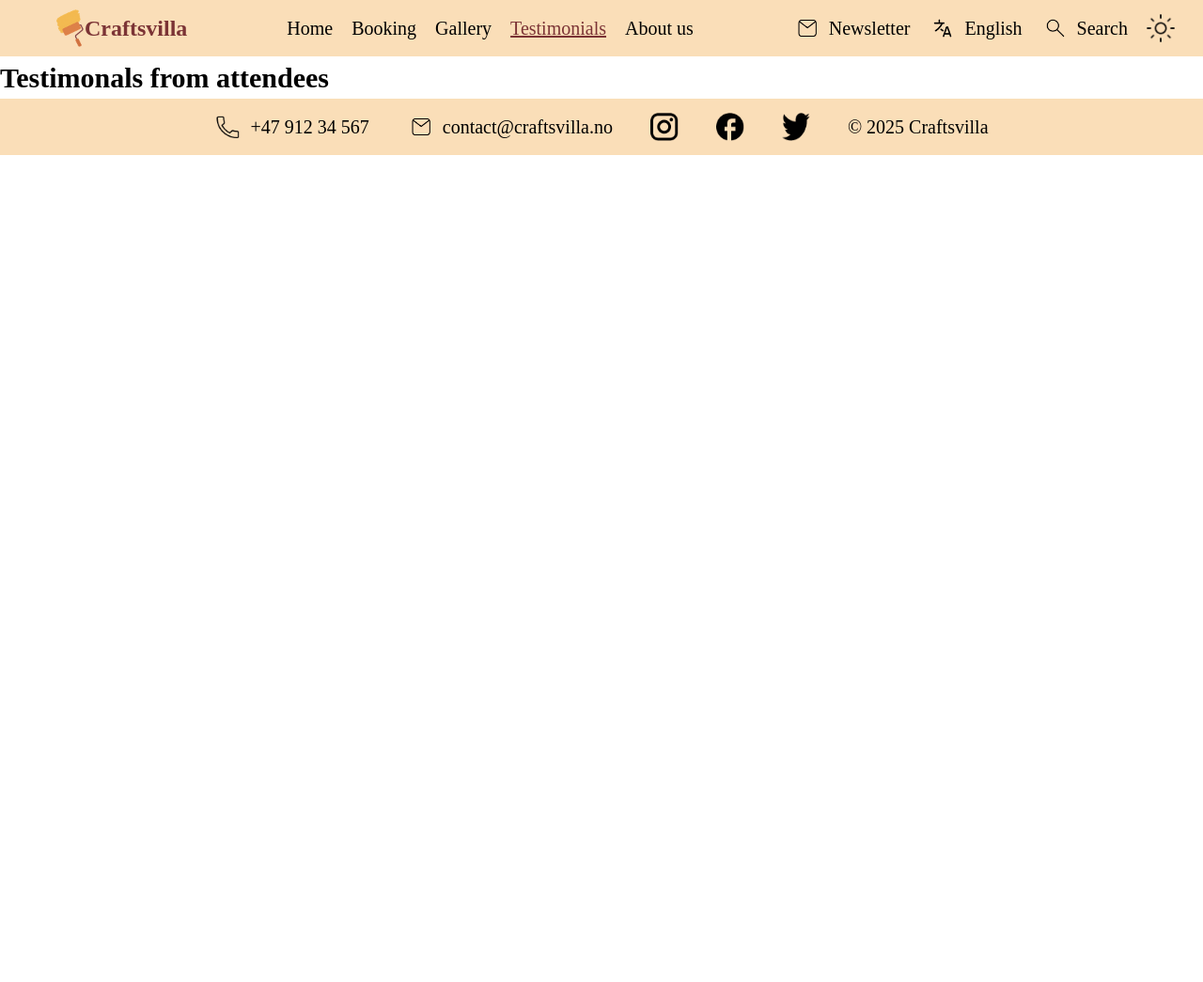
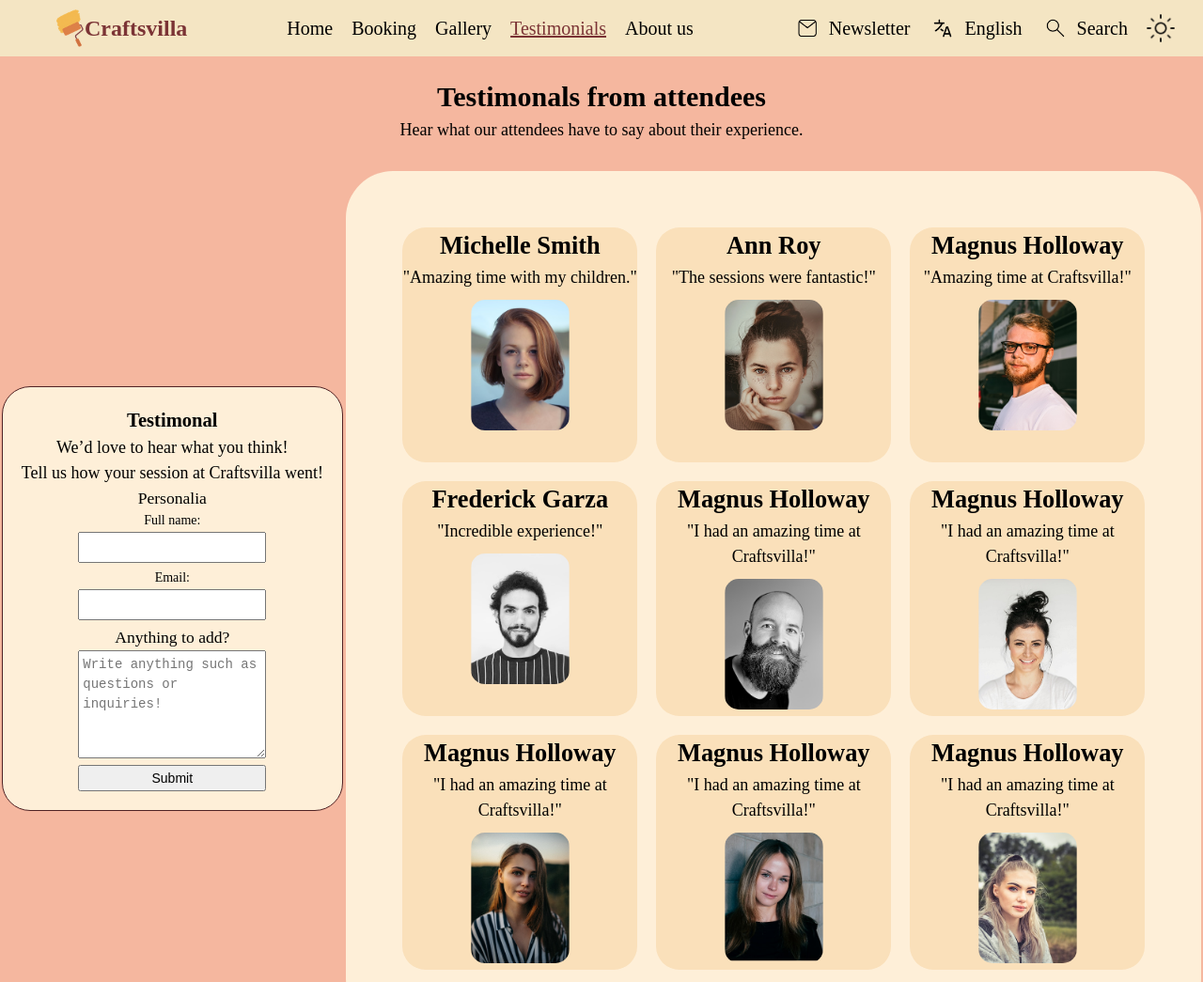
Before and after one commit to Andre-kodehode/Craftsvilla, a plain HTML site: page html/testimonals.html in a window 1280 px wide. Shown: the top 1045 px of the page at 94% size. Before the commit the page ends 800 px from the top, so only its background shows below. Drawn offline with Linux system fonts and the light colour scheme.

Commit message:
Testimonals layout completed

```diff
--- a/global.css
+++ b/global.css
@@ -27,7 +27,7 @@ p {
 /* Header styling */
 
 header {
-  background-color: var(--peachlight);
+  background-color: var(--dairycream);
   padding: 10px 30px;
   display: flex;
   flex-wrap: wrap;
@@ -225,7 +225,7 @@ video {
 /* Footer styling*/
 
 footer {
-  background-color: var(--peachlight);
+  background-color: var(--dairycream);
 
   padding: 10px 30px;
   display: flex;
@@ -343,7 +343,7 @@ textarea {
 
 .gallery {
   padding: 20px;
-  background-color: var(--peachpuff);
+  background-color: var(--peachlight);
 }
 
 .gallery img {
@@ -357,3 +357,53 @@ textarea {
   padding: 20px;
   background-color: var(--rosebud);
 }
+
+
+/* Testimonals */
+
+.testimonal {
+  background-color: var(--rosebud);
+  padding: 20px 0;
+}
+
+.testimonal > p {
+  padding-bottom: 30px;
+}
+
+.testimonal .request {
+  padding: 20px;
+  background-color: var(--oasis);
+  border: 0.3px solid var(--cocoabean);
+  border-radius: 30px;
+}
+
+.testimonal .attendees img {
+  border-radius: 25px;
+  padding: 10px;
+  object-fit: cover;
+  width: 125px;
+  height: auto;
+}
+
+.testimonal .attendees {
+  padding: 50px;
+  background-color: var(--oasis);
+  border-radius: 50px;
+}
+
+.attendees {
+  flex-direction: column;
+}
+
+.attendees > .column {
+display: flex;
+flex-direction: row;
+}
+
+.attendee-card {
+  height: 250px;
+  width: 250px;
+  margin: 10px 10px ;
+  border-radius: 25px;
+  background-color: var(--peachpuff);
+}
--- a/html/testimonals.html
+++ b/html/testimonals.html
@@ -14,8 +14,7 @@
           ><img
             src="../images/logo.png"
             alt="Craftsvilla logo"
-            srcset=""
-          />Craftsvilla</a
+            srcset="" />Craftsvilla</a
         >
       </div>
       <nav class="main-nav" aria-label="Main navigation">
@@ -39,8 +38,7 @@
             <a href="#">
               <img
                 src="../images/icons/language.png"
-                alt="Language icon"
-              />English
+                alt="Language icon" />English
             </a>
           </li>
           <li id="search">
@@ -57,8 +55,94 @@
       </nav>
     </header>
     <main>
-      <section class="testimonal">
+      <section class="testimonal center">
         <h2>Testimonals from attendees</h2>
+        <p>Hear what our attendees have to say about their experience.</p>
+
+        <div class="columns">
+          <div class="column request">
+            <h3>Testimonal</h3>
+            <p>We’d love to hear what you think!</p>
+            <p>Tell us how your session at Craftsvilla went!</p>
+            <form action="post">
+              <fieldset>
+                <legend>Personalia</legend>
+                <div>
+                  <label for="name">Full name:</label>
+                  <input required type="text" id="name" name="name" />
+                </div>
+                <div>
+                  <label for="email">Email:</label>
+                  <input required type="email" name="email" id="email" />
+                </div>
+              </fieldset>
+              <fieldset>
+                <legend>Anything to add?</legend>
+                <textarea
+                  id="note"
+                  rows="5"
+                  cols="50"
+                  placeholder="Write anything such as questions or inquiries!"></textarea>
+              </fieldset>
+              <input type="button" value="Submit" />
+            </form>
+          </div>
+
+          <div class="columns attendees">
+            <div class="column">
+              <div class="attendee-card">
+                <h1>Michelle Smith</h1>
+                <p>"Amazing time with my children."</p>
+                <img src="../images/person/Person1.png" alt="" srcset="" />
+              </div>
+              <div class="attendee-card">
+                <h1>Ann Roy</h1>
+                <p>"The sessions were fantastic!"</p>
+                <img src="../images/person/Person2.png" alt="" srcset="" />
+              </div>
+              <div class="attendee-card">
+                <h1>Magnus Holloway</h1>
+                <p>"Amazing time at Craftsvilla!"</p>
+                <img src="../images/person/Person3.png" alt="" srcset="" />
+              </div>
+            </div>
+
+            <div class="column">
+              <div class="attendee-card">
+                <h1>Frederick Garza</h1>
+                <p>"Incredible experience!"</p>
+                <img src="../images/person/Person4.png" alt="" srcset="" />
+              </div>
+              <div class="attendee-card">
+                <h1>Magnus Holloway</h1>
+                <p>"I had an amazing time at Craftsvilla!"</p>
+                <img src="../images/person/Person5.png" alt="" srcset="" />
+              </div>
+              <div class="attendee-card">
+                <h1>Magnus Holloway</h1>
+                <p>"I had an amazing time at Craftsvilla!"</p>
+                <img src="../images/person/Person6.png" alt="" srcset="" />
+              </div>
+            </div>
+            <div class="column">
+              <div class="attendee-card">
+                <h1>Magnus Holloway</h1>
+                <p>"I had an amazing time at Craftsvilla!"</p>
+                <img src="../images/person/Person7.png" alt="" srcset="" />
+              </div>
+              <div class="attendee-card">
+                <h1>Magnus Holloway</h1>
+                <p>"I had an amazing time at Craftsvilla!"</p>
+                <img src="../images/person/Person8.png" alt="" srcset="" />
+              </div>
+              <div class="attendee-card">
+                <h1>Magnus Holloway</h1>
+                <p>"I had an amazing time at Craftsvilla!"</p>
+                <img src="../images/person/Person9.png" alt="" srcset="" />
+              </div>
+            </div>
+          </div>
+        </div>
       </section>
     </main>
     <footer>
@@ -72,35 +156,30 @@
         <li>
           <a
             href="mailto:contact@craftsvilla.no"
-            aria-label="Craftsvilla phone number"
-          >
+            aria-label="Craftsvilla phone number">
             <img
               src="../images/icons/email.png"
-              alt="Email icon"
-            />contact@craftsvilla.no
+              alt="Email icon" />contact@craftsvilla.no
           </a>
         </li>
         <li>
           <a
             href="https://www.instagram.com"
-            aria-label="Craftsvilla instagram account"
-          >
+            aria-label="Craftsvilla instagram account">
             <img src="../images/icons/instagram.png" alt="Instagram icon" />
           </a>
         </li>
         <li>
           <a
             href="https://www.facebook.com"
-            aria-label="Craftsvilla facebook account"
-          >
+            aria-label="Craftsvilla facebook account">
             <img src="../images/icons/facebook.png" alt="Facebook icon" />
           </a>
         </li>
         <li>
           <a
             href="https://www.twitter.com"
-            aria-label="Craftsvilla twitter account"
-          >
+            aria-label="Craftsvilla twitter account">
             <img src="../images/icons/twitter.png" alt="Twitter icon" />
           </a>
         </li>
@@ -115,3 +194,24 @@
 
   <script src="../app.js"></script>
 </html>
+
+<!--
+Frederick Garza:
+"I gained valuable skills at Craftsvilla."
+
+Nell Baldwin:
+"I felt inspired throughout the event."
+
+Sharon Bolton:
+"I gained practical insights right away."
+
+Scarlett Donnelly:
+"I had an amazing time learning."
+
+Lauren Wright:
+"I learned so much to enhance my craft."
+
+Danielle Adkins:
+"I enjoyed meeting like-minded people."
+
+-->
```
Also changed, not shown: html/about-us.html (+12 -15 lines), html/booking.html (+10 -21 lines), html/gallery.html (+14 -18 lines), images/person/Person1.png (added), images/person/Person2.png (added), images/person/Person3.png (added), images/person/Person4.png (added), images/person/Person5.png (added), images/person/Person6.png (added), images/person/Person7.png (added), images/person/Person8.png (added), images/person/Person9.png (added).
